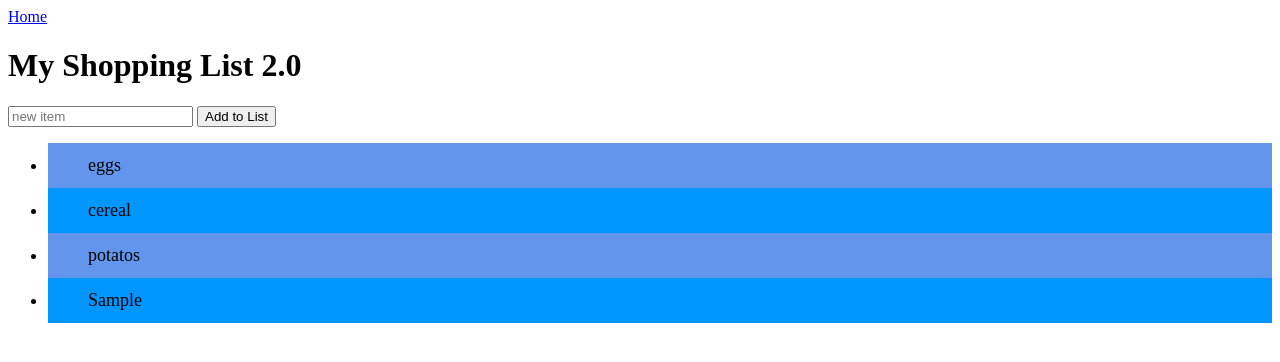
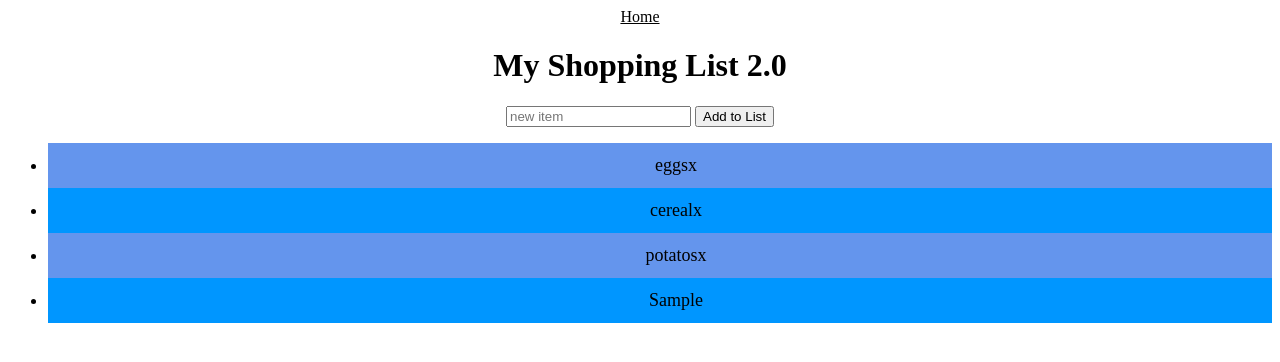
Before and after one commit to RealEzra/todo-list, a website: page index2.html in a window 1280 px wide. Both pictures are taken after typing "Sample" into the empty fields and a click on the button "Add to List". Drawn offline with Linux system fonts and the light colour scheme.

Commit message:
adds more code

```diff
--- a/assets/css/style2.css
+++ b/assets/css/style2.css
@@ -27,3 +27,12 @@ ul li {
     color: black;
     text-decoration: line-through;
   }
+
+  a {
+    color: black;
+}
+
+body {
+  background-color: white;
+  text-align: center;
+}
--- a/assets/js/index.js
+++ b/assets/js/index.js
@@ -7,19 +7,9 @@ function addNewItem() {
     if (itemText == "") {
         console.log("Item is empty");
     } else {
+        localStorage.setItem(itemText.toString(), itemText.toString())
         console.log(itemText);
         form.insertAdjacentHTML("beforeend", `<div class="list-item"><label><input type="checkbox">${itemText}</label></div>`);
         userInput.value = "";
     }
 }
-
-/*index2 .js code*/
-
-function addingItemFunc() {
-    let li = document.createElement("li");
-    let newShoppingItem = document.getElementById("shoppingInput");
-    let textnode = document.createTextNode(newShoppingItem.value);
-    li.appendChild(textnode);
-    document.getElementById("listItems").appendChild(li);
-    document.getElementById("shoppingInput").value = "";
-}
--- /dev/null
+++ b/assets/js/index2.js
@@ -0,0 +1,12 @@
+/*index2 .js code*/
+
+function addingItemFunc() {
+    let li = document.createElement("li");
+    let newShoppingItem = document.getElementById("shoppingInput");
+    let textnode = document.createTextNode(newShoppingItem.value);
+    li.appendChild(textnode);
+    document.getElementById("listItems").appendChild(li);
+    document.getElementById("shoppingInput").value = "";
+
+
+}
--- a/index2.html
+++ b/index2.html
@@ -16,12 +16,12 @@
         </div>
 
         <ul id="listItems">
-            <li>eggs</li>
-            <li>cereal</li>
-            <li>potatos</li>
+            <li>eggs<span class="close">x</span></li>
+            <li>cereal<span class="close">x</span></li>
+            <li>potatos<span class="close">x</span></li>
         </ul>
 
-        <script src="./assets/js/index.js"></script>
+        <script src="./assets/js/index2.js"></script>
     </body>
 
     </html>
```
